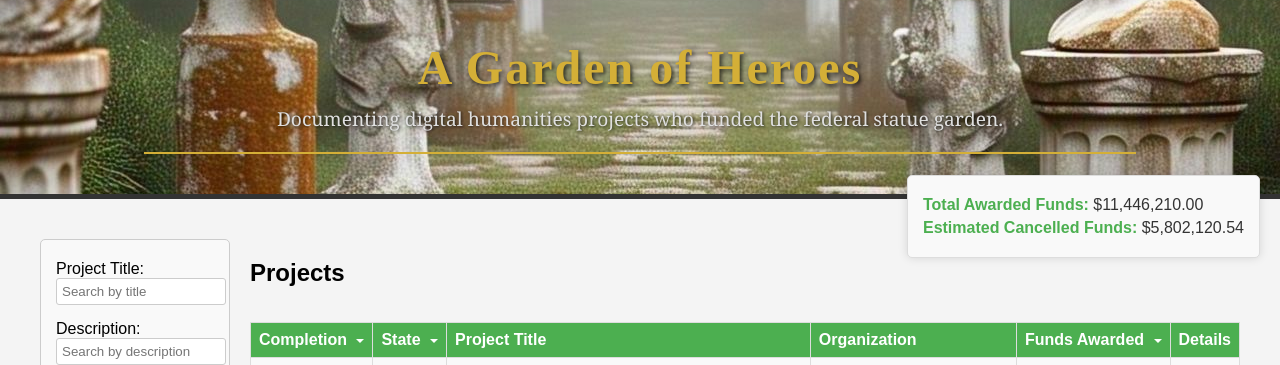
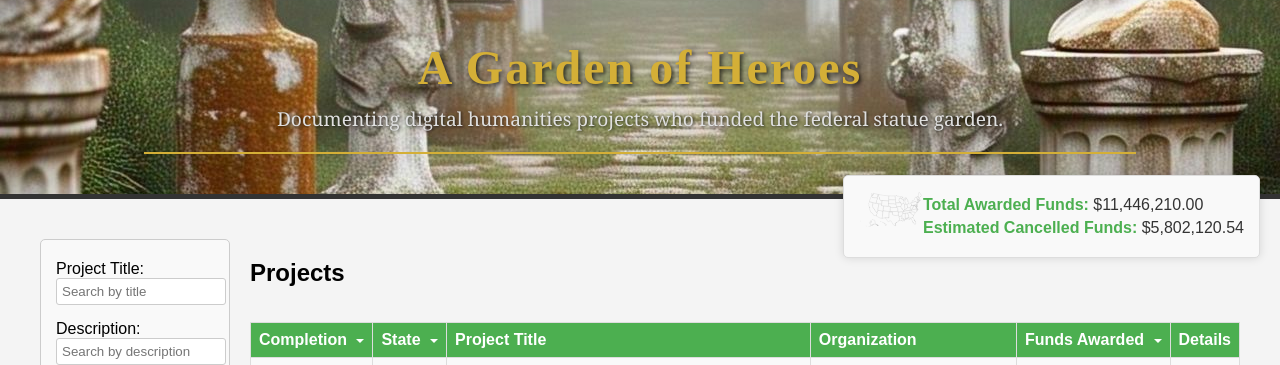
Before and after one commit to cubap/A-Garden-of-Heroes, a Jekyll site: the page index.html, which Jekyll copies as it is, in a window 1280 px wide. Shown: the top 365 px of the page. Built offline with Jekyll 4.4.1, drawn with Linux system fonts in a browser that asks for light colours; some web fonts are replaced.

Commit message:
map links

```diff
--- a/css/styles.css
+++ b/css/styles.css
@@ -304,3 +304,31 @@ main {
 #funds-summary strong {
     color: #4CAF50;
 }
+
+.map-link {
+    float: left;
+    height: 48px;
+    width: 64px;
+}
+
+.map-link a {
+    display: block;
+    height: 100%;
+    width: 100%;
+    position: relative;
+    z-index: 1;
+}
+
+.map-link a:hover {
+    background-color: rgba(255, 255, 255, 0.5); /* Light overlay on hover */
+}
+
+.map-link object {
+    position: relative;
+    width: 100%;
+    z-index: -1; /* Behind the link */
+}
+
+.full-width {
+    width: 100%;
+}
--- a/index.html
+++ b/index.html
@@ -66,10 +66,17 @@
             </section>
 
             <section id="funds-summary">
+                <div class="map-link">
+                    <a href="map.html" aria-label="View Map of Cancelled Funds">
+                        <object id="us-map-preview" class="full-width" type="image/svg+xml" data="assets/us.svg" aria-hidden="true"></object>
+                    </a>
+                </div>
                 <div class="summary-box">
                     <p><strong>Total Awarded Funds:</strong> <span id="total-canceled-funds">$0</span></p>
                     <p><strong>Estimated Cancelled Funds:</strong> <span id="estimated-completed-funds">$0</span></p>
-                    <!-- Added placeholders for fund summaries -->
+<!-- Added placeholders for fund summaries -->
+                    <!-- Contribution by GitHub Copilot -->
+<!-- Added placeholders for fund summaries -->
                     <!-- Contribution by GitHub Copilot -->
                 </div>
             </section>
--- a/js/map.js
+++ b/js/map.js
@@ -39,7 +39,7 @@ const showTooltip = (event, stateId, funds) => {
         document.body.appendChild(tooltip)
     }
 
-    tooltip.textContent = `${stateId}: $${funds.toLocaleString('en-US', { style: 'currency', currency: 'USD' })}`
+    tooltip.textContent = `${stateId}: ${funds.toLocaleString('en-US', { style: 'currency', currency: 'USD' })}`
     tooltip.style.display = 'block'
     updateTooltipPosition(event)
 }
```
Also changed, not shown: map.html (+13 -4 lines).
